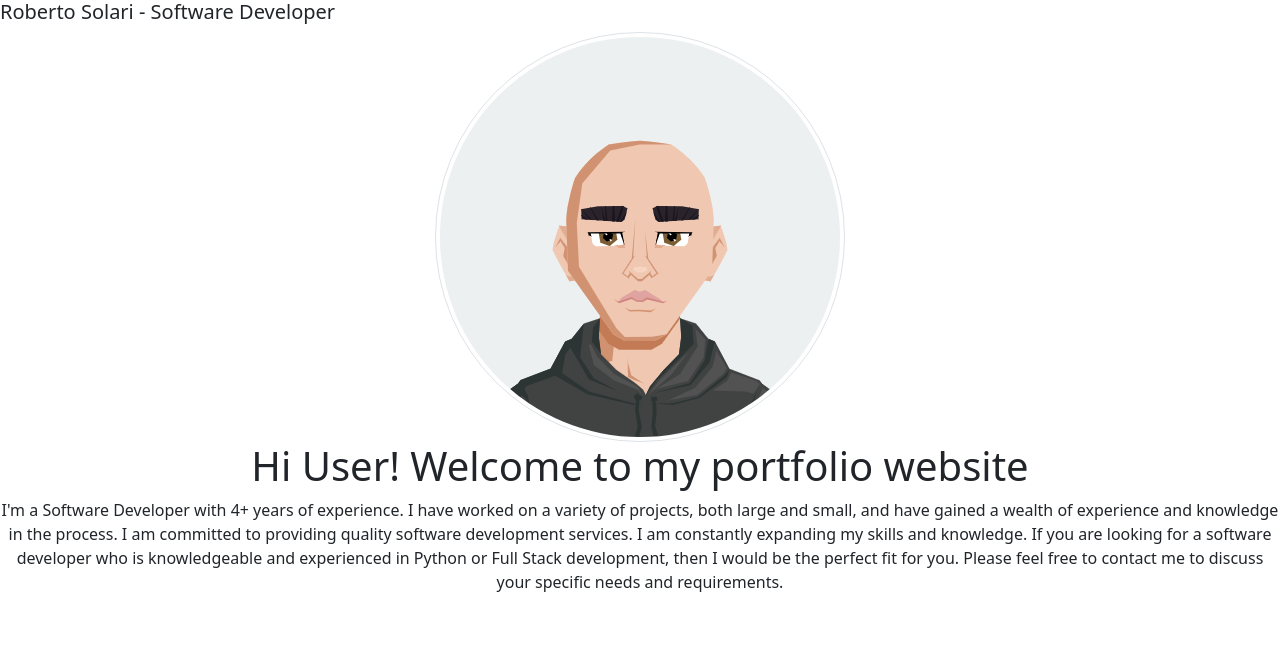
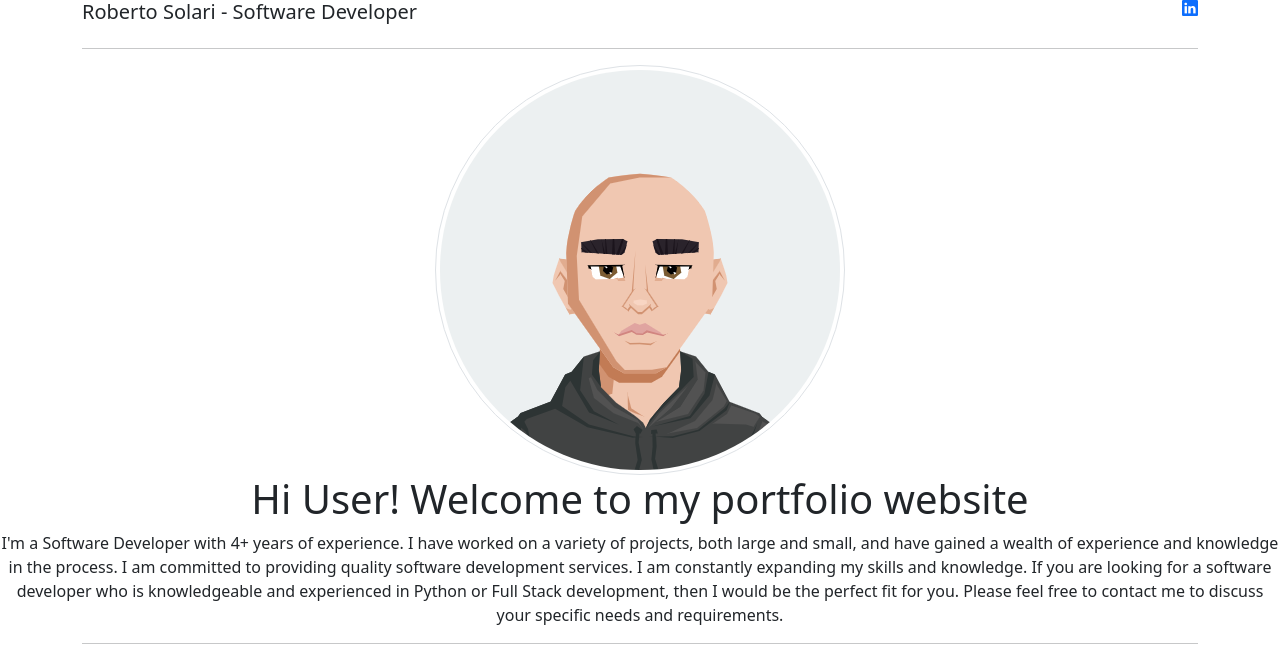
Before and after one commit to robertosolari/robertosolari.github.io, a plain HTML site: page index.html in a window 1280 px wide. Drawn offline with nearby package versions, Linux system fonts and the light colour scheme.

Commit message:
Update index.html

```diff
--- a/index.html
+++ b/index.html
@@ -3,13 +3,25 @@
     <title>Roberto Solari Portfolio</title>
     <!-- CSS only -->
     <link href="https://cdn.jsdelivr.net/npm/bootstrap@5.2.2/dist/css/bootstrap.min.css" rel="stylesheet" integrity="sha384-Zenh87qX5JnK2Jl0vWa8Ck2rdkQ2Bzep5IDxbcnCeuOxjzrPF/et3URy9Bv1WTRi" crossorigin="anonymous">
+    <link rel="stylesheet" href="https://cdn.jsdelivr.net/npm/bootstrap-icons@1.9.1/font/bootstrap-icons.css">
   </head>
   <body>
-      <div class="text-left">
+    <div class="container">
+      <div class="row">
+        <div class="text-left col-sm-6">
           <h5>
             Roberto Solari - Software Developer
           </h5>
         </div>
+        <div class="text-end col-sm-6">
+          <a class="" href="https://www.linkedin.com/in/roberto-solari-dev/" target="_blank"><i class="bi bi-linkedin"></i></a>
+        </div>
+      </div>
+    </div>
+    <div class="container">
+      <hr class="solid">
+    </div>
+
     <div class="text-center">
       <img class="rounded-circle img-thumbnail img-fluid" src="/assets/profile_avatar.png">
     </div>
@@ -23,8 +35,8 @@
       If you are looking for a software developer who is knowledgeable and experienced in Python or Full Stack development, then I would be the perfect fit for you.
       Please feel free to contact me to discuss your specific needs and requirements.
     </div>
-      <div>
-
+    <div class="container">
+      <hr class="solid">
     </div>
   </body>
 </html>
```
Lines whose indentation alone changed are shown as unchanged.
